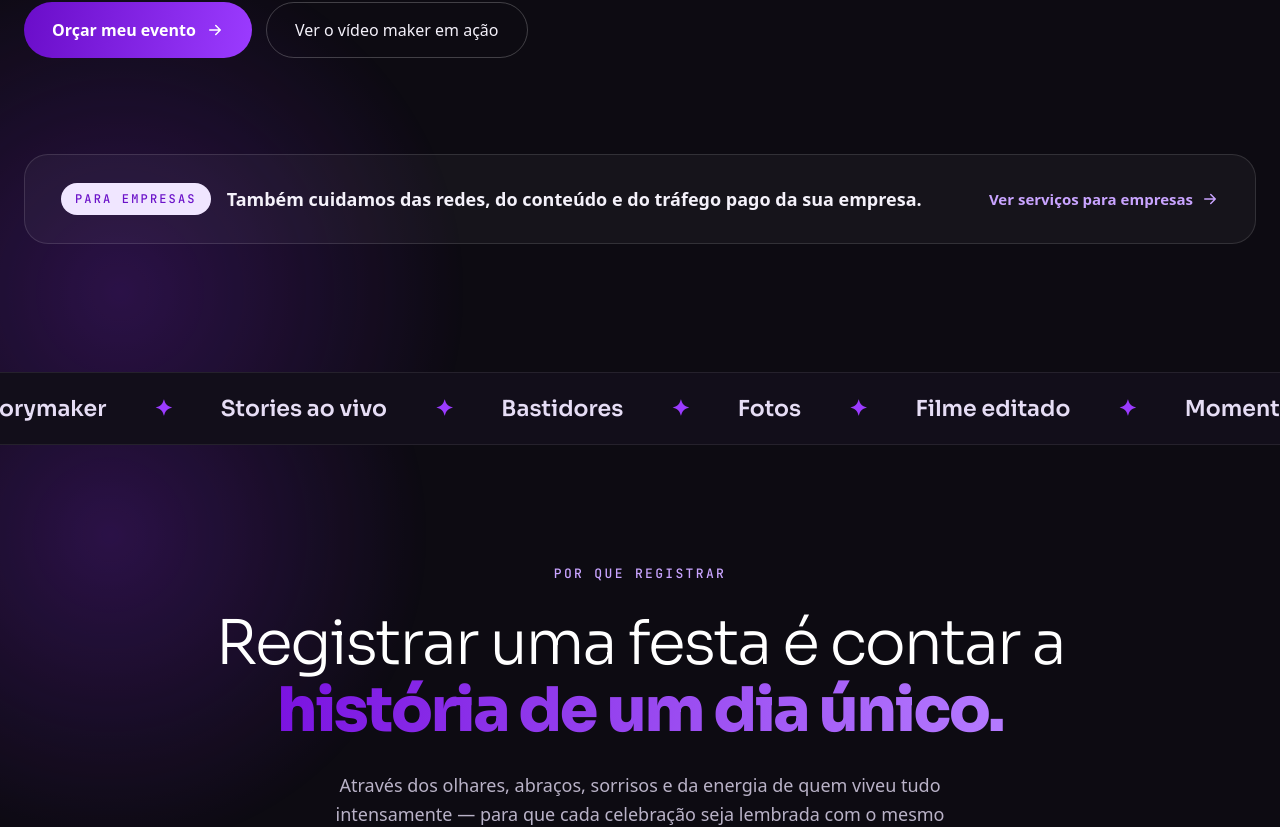
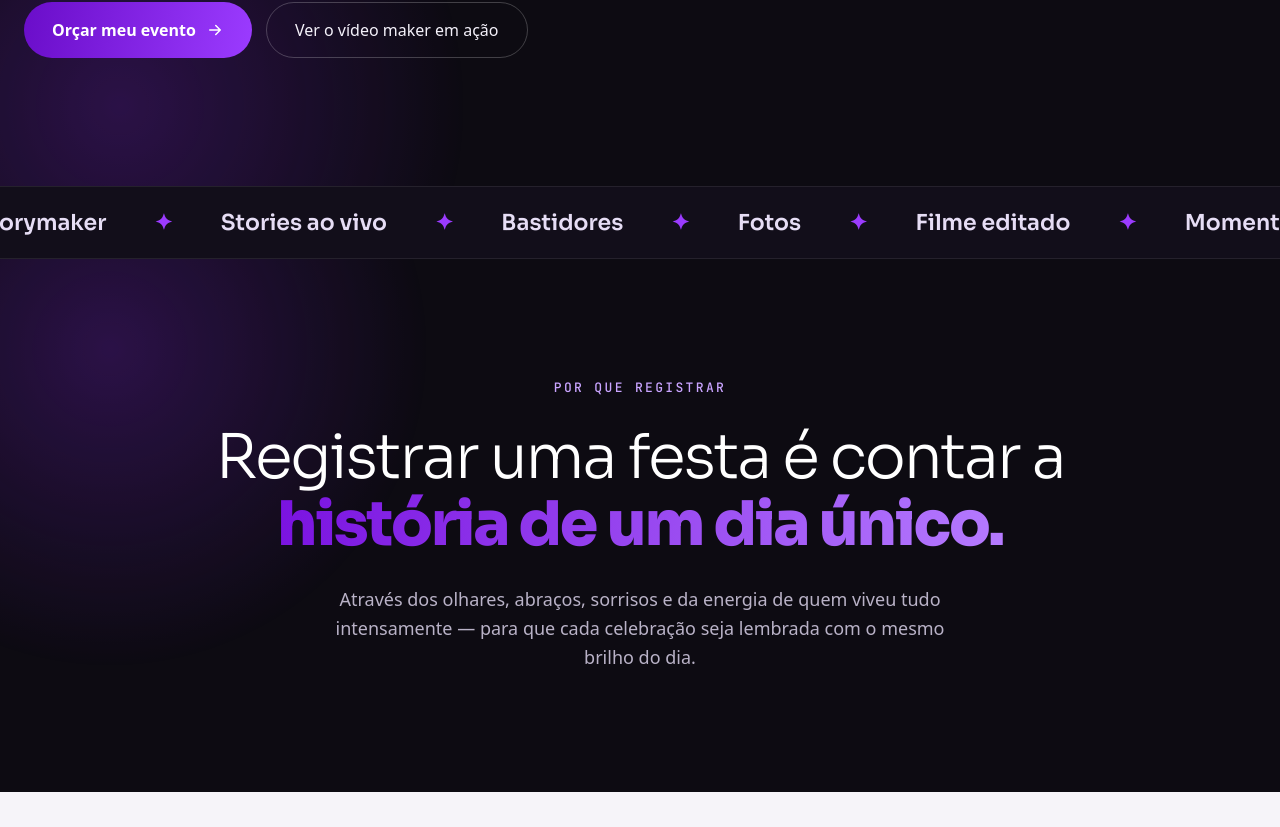
Before and after one commit to waller-jhonatan/aemarketing, a Vue app: page /eventos in a window 1280 px wide. Shown: the part 803-1630 px from the top of the page. Built offline with nearby package versions, Linux system fonts and the light colour scheme; a web font is replaced by a local one.

Commit message:
Move o link "Para empresas" para o final da /eventos
Co-Authored-By: Claude Opus 5.5 <noreply@anthropic.com>

```diff
--- a/src/components/EventosSection.vue
+++ b/src/components/EventosSection.vue
@@ -28,14 +28,5 @@ import { whatsappEvento } from '../data/contato'
 <figure class="photo rv" style="margin: 64px 0 0; height: 440px; border-radius: 20px; overflow: hidden"><img src="/img/equipe-estabilizador.jpg" alt="Vídeo maker da AE Marketing com equipamento de gravação" style="width: 100%; height: 100%; object-fit: cover; object-position: 60% center; display: block"></figure>
 </div>
 </div>
-<div style="position: relative; max-width: 1240px; margin: 96px auto 0">
-<RouterLink class="rv evlink" to="/empresas" style="display: flex; flex-wrap: wrap; align-items: center; justify-content: space-between; gap: 16px 32px; padding: 28px 36px; border-radius: 24px; background: rgba(255,255,255,0.04); border: 1px solid rgba(255,255,255,0.12); color: #F4F1FA; text-decoration: none">
-<span style="display: flex; flex-wrap: wrap; align-items: center; gap: 12px 16px">
-<span class="m" style="padding: 8px 14px; border-radius: 999px; background: #F0E6FF; color: #6B12C9; font-size: 12px">Para empresas</span>
-<span style="font-size: 18px; font-weight: 600">Também cuidamos das redes, do conteúdo e do tráfego pago da sua empresa.</span>
-</span>
-<span style="display: inline-flex; align-items: center; gap: 8px; color: #C9A4FF; font-weight: 600; font-size: 15px">Ver serviços para empresas <svg width="18" height="18" viewBox="0 0 24 24" fill="none" stroke="currentColor" stroke-width="2" stroke-linecap="round" stroke-linejoin="round" aria-hidden="true"><path d="M5 12h14M13 6l6 6-6 6"></path></svg></span>
-</RouterLink>
-</div>
 </section>
 </template>
--- /dev/null
+++ b/src/components/LinkEmpresas.vue
@@ -0,0 +1,13 @@
+<template>
+<section id="para-empresas" style="background: #0D0B12; padding: 0 24px 96px">
+<div style="max-width: 1240px; margin: 0 auto">
+<RouterLink class="rv evlink" to="/empresas" style="display: flex; flex-wrap: wrap; align-items: center; justify-content: space-between; gap: 16px 32px; padding: 28px 36px; border-radius: 24px; background: rgba(255,255,255,0.04); border: 1px solid rgba(255,255,255,0.12); color: #F4F1FA; text-decoration: none">
+<span style="display: flex; flex-wrap: wrap; align-items: center; gap: 12px 16px">
+<span class="m" style="padding: 8px 14px; border-radius: 999px; background: #F0E6FF; color: #6B12C9; font-size: 12px">Para empresas</span>
+<span style="font-size: 18px; font-weight: 600">Também cuidamos das redes, do conteúdo e do tráfego pago da sua empresa.</span>
+</span>
+<span style="display: inline-flex; align-items: center; gap: 8px; color: #C9A4FF; font-weight: 600; font-size: 15px">Ver serviços para empresas <svg width="18" height="18" viewBox="0 0 24 24" fill="none" stroke="currentColor" stroke-width="2" stroke-linecap="round" stroke-linejoin="round" aria-hidden="true"><path d="M5 12h14M13 6l6 6-6 6"></path></svg></span>
+</RouterLink>
+</div>
+</section>
+</template>
--- a/src/views/EventosView.vue
+++ b/src/views/EventosView.vue
@@ -4,6 +4,7 @@ import ComoRegistramos from '../components/ComoRegistramos.vue'
 import EventosSection from '../components/EventosSection.vue'
 import MarqueeStrip from '../components/MarqueeStrip.vue'
 import ContatoSection from '../components/ContatoSection.vue'
+import LinkEmpresas from '../components/LinkEmpresas.vue'
 import { whatsappEvento } from '../data/contato'
 
 const faixa = ['Vídeo maker', 'Storymaker', 'Stories ao vivo', 'Bastidores', 'Fotos', 'Filme editado', 'Momentos eternizados']
@@ -18,4 +19,5 @@ const faixa = ['Vídeo maker', 'Storymaker', 'Stories ao vivo', 'Bastidores', 'F
     :whatsapp="whatsappEvento"
     texto="Conte pra gente sobre o seu evento. A conversa é rápida e sem compromisso."
   />
+  <LinkEmpresas />
 </template>
```
